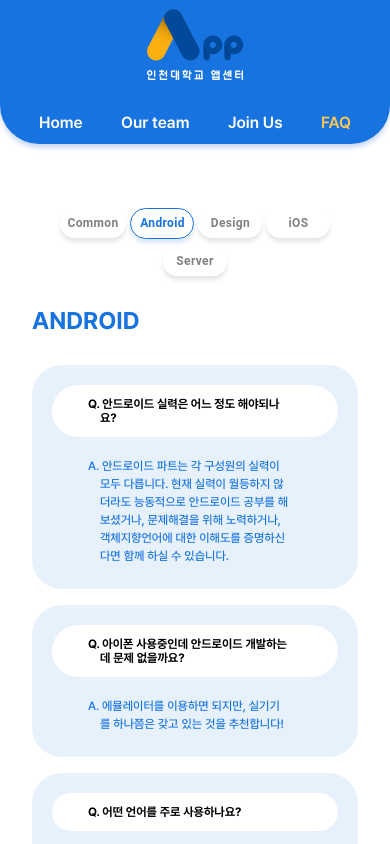
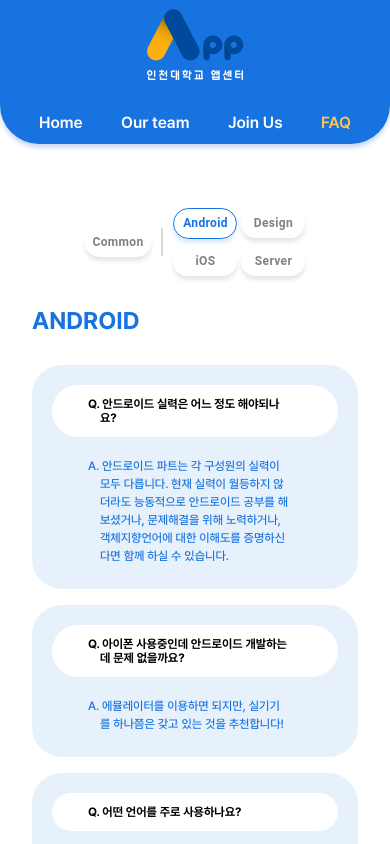
Before and after one commit to inu-appcenter/appcenter-homepage-renewal, a React (Create React App) app: page /appcenter-homepage-renewal/faq/android in a window 390 px wide. Shown: the top 844 px of the page. Built offline with nearby package versions, Linux system fonts and the light colour scheme.

Commit message:
design: FAQ 디테일 반응형 조정

```diff
--- /dev/null
+++ b/src/component/FAQCategoryChip.js
@@ -0,0 +1,108 @@
+import styled from "styled-components";
+import {partInfo} from "../resource/string/partInfo";
+import {Button} from "@mui/material";
+
+
+export function FAQCategoryChip({
+                             url = partInfo[0].fullUrl,
+                             onButtonClick,
+                             common = true,
+                             web=false
+                         }) {
+    return (
+        <FlexBox>
+            <Button
+                className={url.split('/').at(-1) === 'common' ? 'active' : ''}
+                onClick={e=>onButtonClick(e, 'common')}
+            >
+                Common
+            </Button>
+            <Divider/>
+            <ButtonGroup>
+                {partInfo.slice(1).map((part) => (
+                    (!web && part.partName === 'Web')
+                        ? null
+                        : <Button
+                            key={part.id}
+                            className={url.split('/').at(-1) === part.partName.toLowerCase() ? 'active' : ''}
+                            onClick={e => onButtonClick(e, part.partName.toLowerCase())}
+                        >
+                            {part.partName}
+                        </Button>
+                ))}
+            </ButtonGroup>
+        </FlexBox>
+    )
+}
+const FlexBox = styled.div`
+  display: flex;
+  justify-content: center;
+  align-items: center;
+  Button {
+    outline: none;
+    color: ${props => props.theme.color.gray};
+    font-weight: 600;
+    border-radius: 999px;
+    box-shadow: 0 4px 4px rgba(0, 0, 0, .10);
+    text-transform: none;
+    font-size: ${props => props.theme.fontSize.bigDesktop.caption};
+    height: auto;
+    padding: 12px 40px;
+    @media (max-width: 1800px) {
+      font-size: ${props => props.theme.fontSize.desktop.caption};
+      padding: 8px 20px;
+    }
+    @media (max-width: 1200px) {
+      font-size: ${props => props.theme.fontSize.tablet.caption};
+    }
+    @media (max-width: 768px) {
+      font-size: ${props => props.theme.fontSize.smallTablet.caption};
+      padding: 4px 12px;
+    }
+    @media (max-width: 576px) {
+      font-size: ${props => props.theme.fontSize.mobile.caption};
+      padding: 4px 8px;
+      margin-top: 4px;
+    }
+  }
+
+  Button.active {
+    color: ${props => props.theme.color.primary};
+    border: solid 1px ${props => props.theme.color.primary};
+    box-shadow: 0 4px 4px rgba(23, 115, 224, .15);
+  }
+`;
+
+const ButtonGroup = styled.div`
+  display: flex;
+  justify-content: center;
+  flex-wrap: wrap;
+  align-items:center;
+  gap: 30px;
+  @media (max-width: 576px) {
+    gap: 4px;
+  }
+  @media (max-width: 480px) {
+    display: grid;
+    grid-template:
+            "a b"
+            "c d";
+  }
+`;
+const Divider = styled.div`
+  height: 54px;
+  width: 2px;
+  min-width: 2px;
+  margin: 0 20px;
+  background: rgba(0,0,0,.15);
+  @media (max-width: 1800px) {
+    height: 42.5px;
+  }
+  @media (max-width: 1200px) {
+    height: 39px;
+  }
+  @media (max-width: 768px) {
+    margin: 4px 10px 0;
+    height: 27.5px;
+  }
+`;
--- a/src/page/FAQDetailPage.js
+++ b/src/page/FAQDetailPage.js
@@ -1,6 +1,6 @@
 import styled from "styled-components";
 import {Outlet, useLocation, useNavigate} from "react-router-dom";
-import {PartChip} from "../component/common/PartChip";
+import {FAQCategoryChip} from "../component/FAQCategoryChip";
 
 export default function FAQDetailPage() {
     const location = useLocation();
@@ -10,7 +10,7 @@ export default function FAQDetailPage() {
         <>
             <FAQDetailWrapper>
                 <ContentWrapper>
-                    <PartChip
+                    <FAQCategoryChip
                         url={location.pathname}
                         onButtonClick={(e, part) => navigate(part)}
                     />
```
